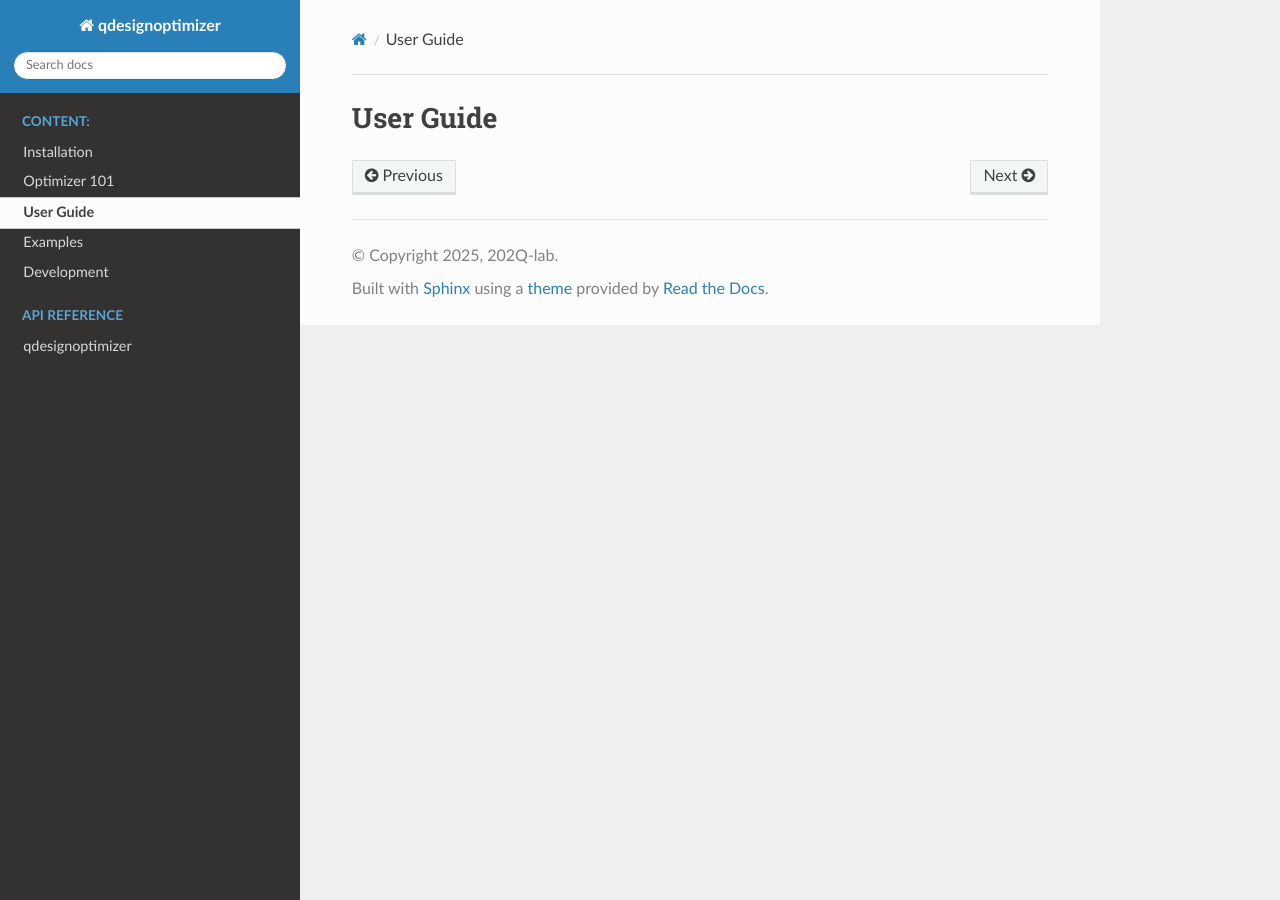
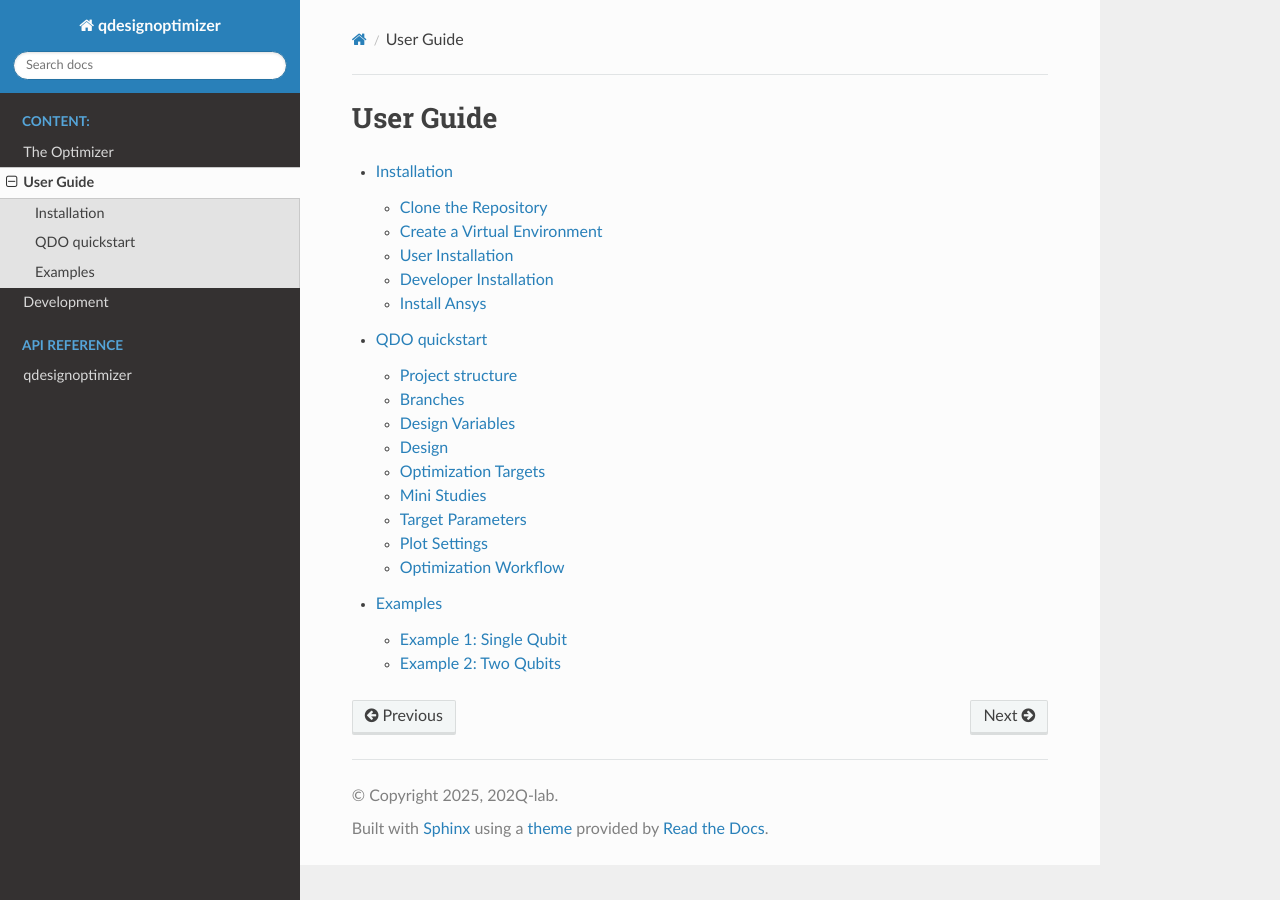
Before and after one commit to 202Q-lab/QDesignOptimizer, a Sphinx documentation site: the page built from docs/source/userguide.rst, in a window 1280 px wide. Built offline with Sphinx 7.4.7 and the Read the Docs theme 3.1.0, drawn with Linux system fonts in a browser that asks for light colours; the version number is read from the project's files by our own code.

Commit message:
doc update

```diff
--- a/docs/source/examples.rst
+++ b/docs/source/examples.rst
@@ -1,3 +1,5 @@
+.. _examples:
+
 Examples
 ===========
 
--- a/docs/source/index.rst
+++ b/docs/source/index.rst
@@ -6,13 +6,11 @@ Welcome to qdesignoptimizer's documentation!
 .. caution:: Please note that ``qdesignoptimizer`` is currently in a very early development stage. This means that the API is subject to significant changes.
 
 .. toctree::
-   :maxdepth: 2
+   :maxdepth: 4
    :caption: Content:
 
-   installation
    optimizer
    userguide
-   examples
    development
 
 .. toctree::
--- a/docs/source/installation.rst
+++ b/docs/source/installation.rst
@@ -1,5 +1,3 @@
-.. _installation:
-
 Installation
 ============
 
@@ -62,7 +60,7 @@ For developers who want to contribute to the project, install with additional de
 
     poetry install
     pip install --no-deps qiskit-metal==0.1.5
-    pre-commit install
+    # ignore pre-commit install
 
 This will install:
 
--- a/docs/source/optimizer.rst
+++ b/docs/source/optimizer.rst
@@ -1,10 +1,10 @@
-Optimizer 101
-===========
+The Optimizer
+=============
 
 This section contains information about the workflow of the optimizer.
 
-Motivation
-----------
+What is QDO?
+------------
 Tuning up a superconducting quantum chip often involves lenghty simulations where the user manually updates the design variables, such as capacitance lengths and Josephson junction sizes, in order to reach the target quantities of the circuit, such as frequencies, decay rates and coupling strengths. The QDesignOptimizer package strongly reduces the need for manual intervention by automating the simulation and optimization of the design variables. The optimization cycle first runs a detailed electro-magnetic HFSS simulation combined with EPR analysis to estimate the current values of the circuit quantities. The second step solves a nonlinear approximate model based on the user's physical knowledge about the circuit, which estimates how the design variables should be changed to reach the target. The flexibility in the QDesignOptimizer setup allows for efficient investigation of chip subsystems, since the simulation and approximate physical model are dynamically compiled from the user settings.
 
 .. toctree::
--- /dev/null
+++ b/docs/source/quickstart.rst
@@ -0,0 +1,60 @@
+QDO quickstart
+==============
+
+Project structure
+-----------------
+
+Every optimizer project requires a set of files:
+
+.. code-block::
+
+    project_root/
+    ├── design_variables.py
+    ├── design.py
+    ├── main.ipynb
+    ├── mini_studies.py
+    ├── optimization_targets.py
+    ├── plot_settings.py
+    ├── target_parameters.py
+
+On this page, we will explain how to set up each of these files.
+
+Branches
+--------
+The concept of branches is important for the efficient optimization of larger superconducting quantum circuits. In our definition a branch can be any set of circuit elements with corresponding eigenmode.
+
+
+Design Variables
+-----------------
+
+
+
+
+Design
+------
+
+.. caution:: In the design, the correct use of the design variables is important. Use ...
+
+
+Optimization Targets
+--------------------
+
+
+.. caution:: Independent optimization targets are those which include. In contrast, dependent optimization targets correspond to ...
+
+
+Mini Studies
+------------
+
+Target Parameters
+-----------------
+
+
+Plot Settings
+-------------
+
+
+Optimization Workflow
+---------------------
+
+.. caution:: The design analysis can get stuck on the diagonalization. We noticed that the problem can be mitigated by choosing a larger number of passes, e.g. 6.
--- a/docs/source/userguide.rst
+++ b/docs/source/userguide.rst
@@ -1,4 +1,9 @@
-.. _userguide:
-
 User Guide
 ===========
+
+.. toctree::
+   :maxdepth: 3
+
+   installation
+   quickstart
+   examples
```
Also changed, not shown: 1 other file.
